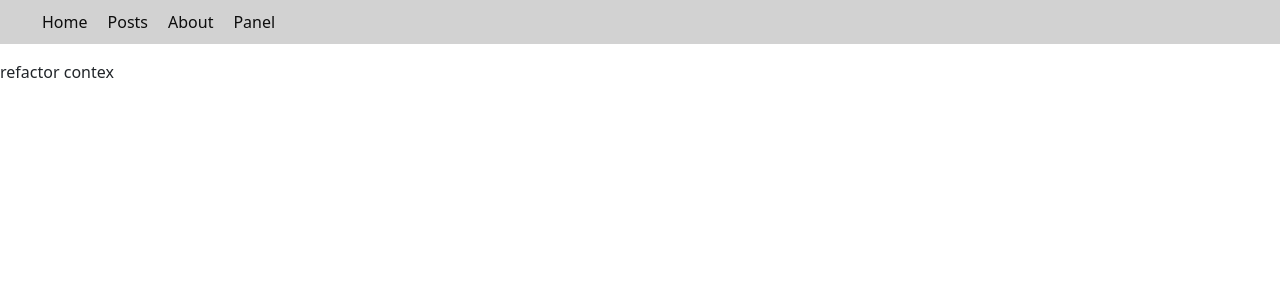
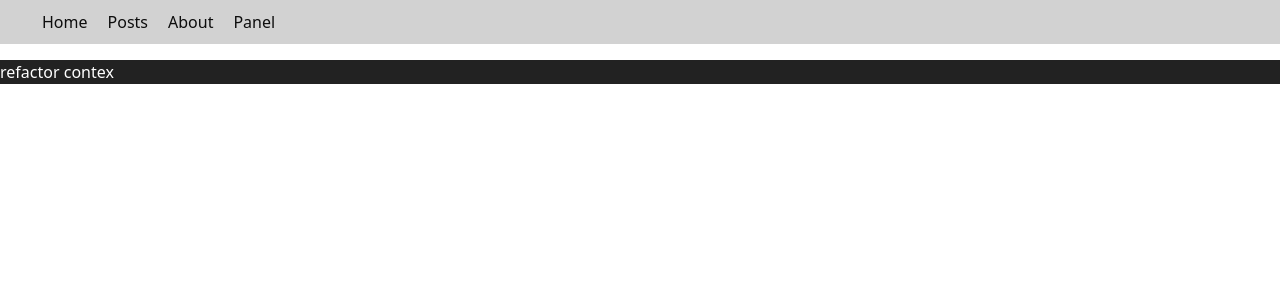
Before and after one commit to hossein-ansari/practice, a React (Create React App) app: page / in a window 1280 px wide. Shown: the top 300 px of the page. Built offline with nearby package versions, Linux system fonts and the light colour scheme.

Commit message:
practice portal

```diff
--- a/src/ChildComponent.js
+++ b/src/ChildComponent.js
@@ -1,5 +1,6 @@
 import React, { useContext } from 'react'
 import { userName } from './Contex'
+import './portal.css'
 import * as ReactDOM from 'react-dom';
 
 export default function ChildComponent() {
--- /dev/null
+++ b/src/portal.css
@@ -0,0 +1,6 @@
+div{
+    background-color: #222;
+    width: 100%;
+    height: 100%;
+    color: #fff;
+}
```
